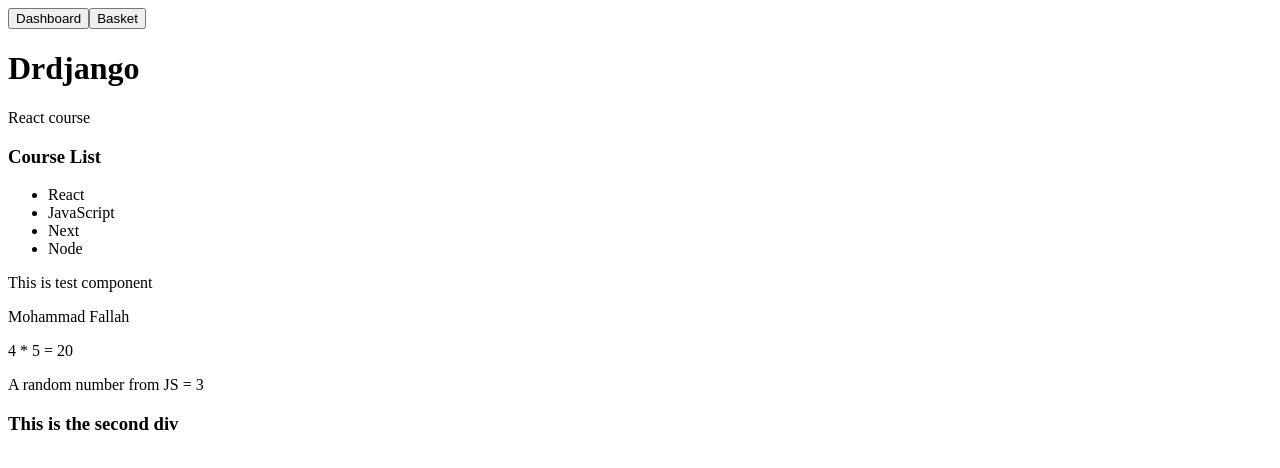
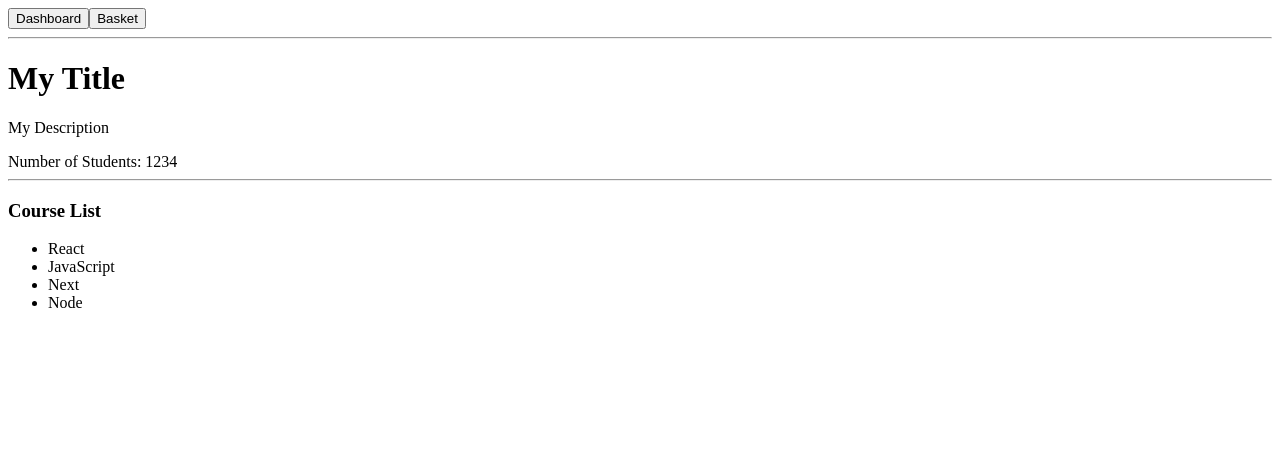
Before and after one commit to mohammadpmf/react_redux, a React (Vite) app in the folder vite-react-app (Jadidtar)/react-app/: page / in a window 1280 px wide. Shown: the top 468 px of the page. Built offline with nearby package versions, Linux system fonts and the light colour scheme.

Commit message:
finish props

```diff
--- a/vite-react-app (Jadidtar)/react-app/src/App.jsx
+++ b/vite-react-app (Jadidtar)/react-app/src/App.jsx
@@ -1,18 +1,18 @@
-import Test  from "./Test.jsx"
 import Header from "./Header.jsx"
 import CourseList from "./CourseList.jsx"
+import Banner from "./Banner.jsx"
 
 function App() {
 
   return (
     <div>
       <Header />
-      <h1>
-        Drdjango
-      </h1>
-      <p>React course</p>
+      <Banner
+      title= "My Title"
+      description = "My Description"
+      numOfStudents = {1234}
+      />
       <CourseList />
-      <Test />
     </div>
   )
 }
--- /dev/null
+++ b/vite-react-app (Jadidtar)/react-app/src/Banner.jsx
@@ -0,0 +1,13 @@
+function Banner({ title, description, numOfStudents }) {
+    return (
+        <div>
+            <hr />
+            <h1>{title}</h1>
+            <p>{description}</p>
+            <span>Number of Students: {numOfStudents}</span>
+            <hr />
+        </div>
+    )
+}
+
+export default Banner
```
